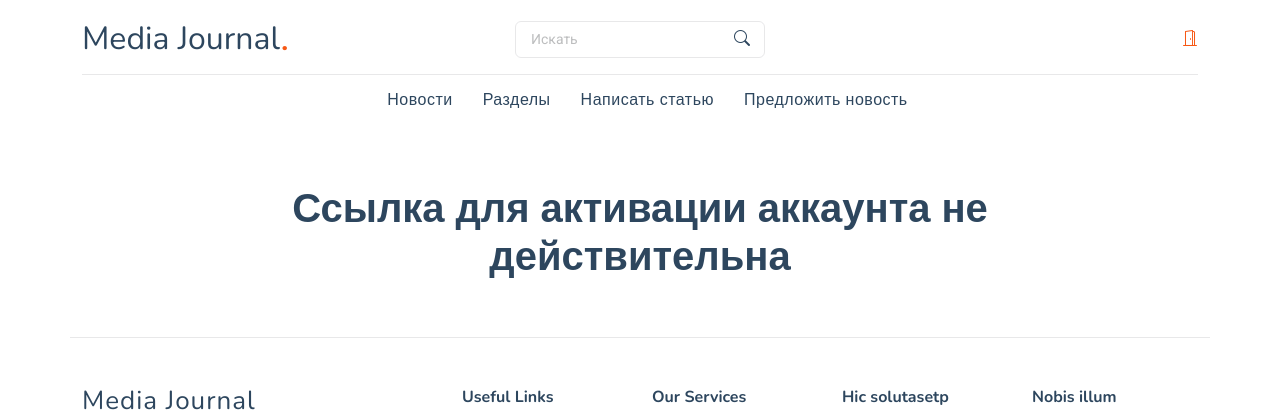
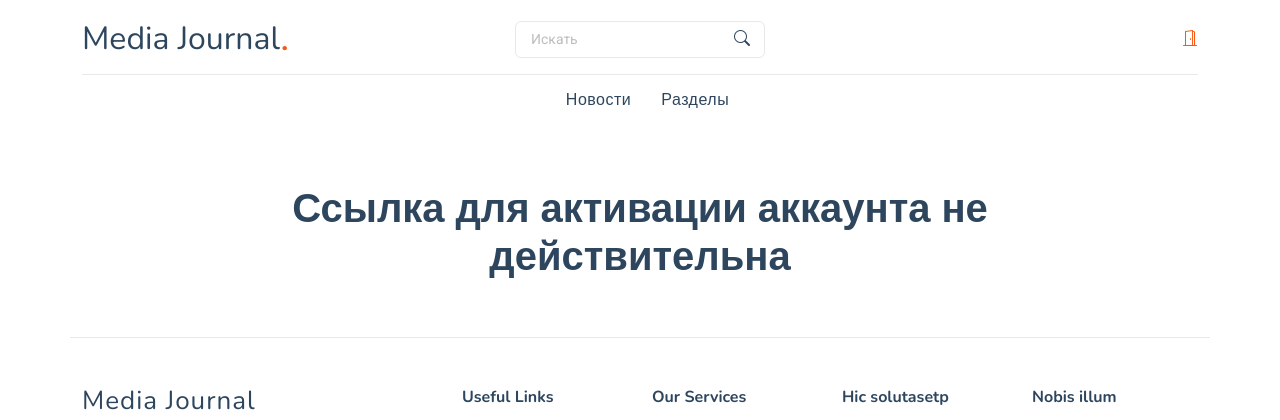
Before and after one commit to MrXbott/media-journal, a Django app: page /accounts/confirm_email/1/1/ in a window 1280 px wide. Shown: the top 420 px of the page. Run offline with Django 5.2, Linux system fonts and the light colour scheme; data that the repository does not hold is empty; parts of the project's set-up code (start-up, migrations or seed data) failed here and were passed over; some libraries are stand-ins or nearby versions.

Commit message:
fix access for suggest news and write article pages for not auth users

```diff
--- a/mediajournal/articles/views.py
+++ b/mediajournal/articles/views.py
@@ -48,9 +48,11 @@ def get_category(request, slug):
                                              'categories': categories,
                                              })
 
+
 def get_last_articles(request):
     articles = Article.objects.all().order_by('published')
     return render(request, 'last_articles.html', {'articles': articles, })
+
 
 def get_article(request, category, slug):
     article = get_object_or_404(Article, slug=slug)
--- a/mediajournal/news/views.py
+++ b/mediajournal/news/views.py
@@ -1,6 +1,7 @@
 from django.shortcuts import render, get_object_or_404
+from django.contrib.auth.decorators import login_required
+from django.conf import settings
 import redis
-from django.conf import settings
 
 from .models import News
 from .forms import SuggestNewsForm
@@ -33,7 +34,7 @@ def get_one_news(request, news_id):
                                              'total_views': total_views,
                                              })
 
-
+@login_required
 def suggest_news(request):
     if request.method == 'POST':
         form = SuggestNewsForm(data=request.POST)
--- a/mediajournal/web/templates/base.html
+++ b/mediajournal/web/templates/base.html
@@ -97,9 +97,9 @@
           <ul>
             <li {% if section == 'news' %}class="active"{% endif %}><a href="{% url "all_news" %}">Новости</a></li>
             <li {% if section == 'categories' %}class="active"{% endif %}><a href="{% url "categories" %}">Разделы</a></li>
-            <li {% if section == 'write' %}class="active"{% endif %}><a href="{% url 'write_article' %}">Написать статью</a></li>
-            <li {% if section == 'suggest_news' %}class="active"{% endif %}><a href="{% url 'suggest_news' %}">Предложить новость</a></li>
             {% if request.user.is_authenticated %}
+              <li {% if section == 'write' %}class="active"{% endif %}><a href="{% url 'write_article' %}">Написать статью</a></li>
+              <li {% if section == 'suggest_news' %}class="active"{% endif %}><a href="{% url 'suggest_news' %}">Предложить новость</a></li>
               <li {% if section == 'subscriptions_feed' %}class="active"{% endif %}><a href="{% url 'subscriptions_feed' %}">Моя лента</a></li>
             {% endif %}
             {% comment %} <li class="dropdown"><a href="#"><span>Pages</span> <i class="bi bi-chevron-down toggle-dropdown"></i></a>
```
